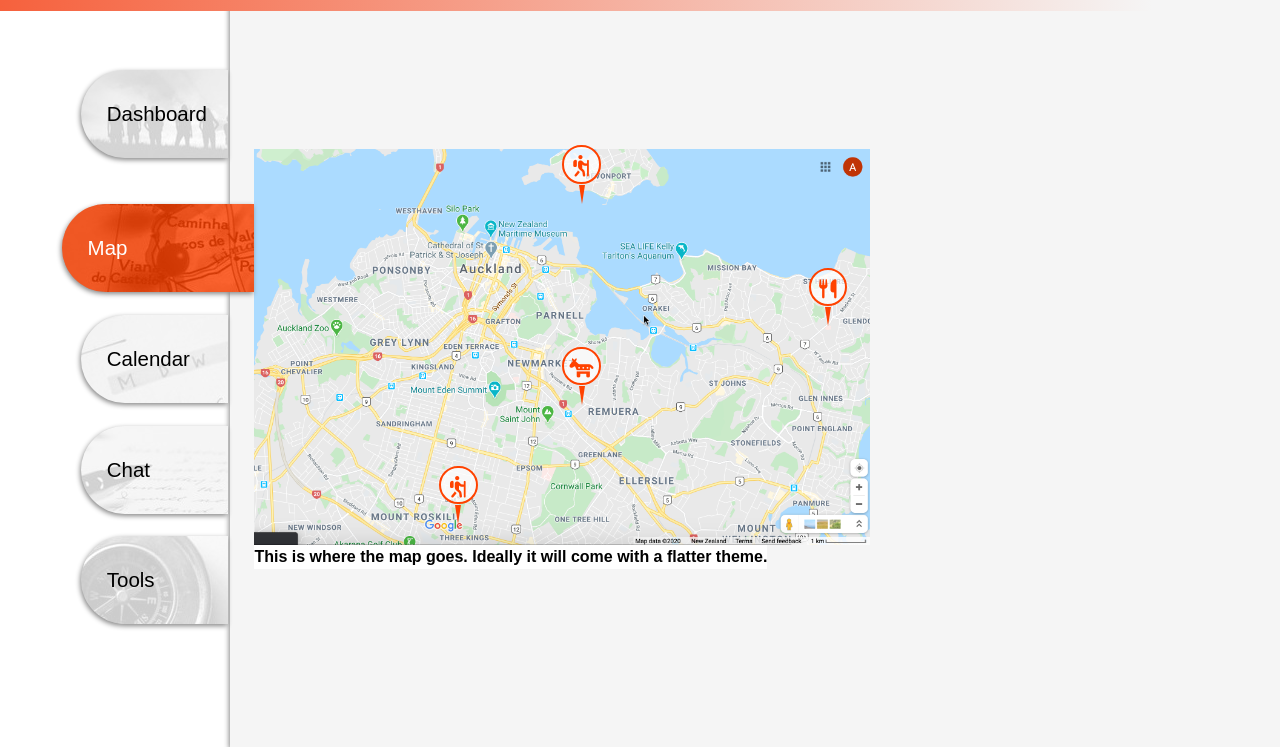
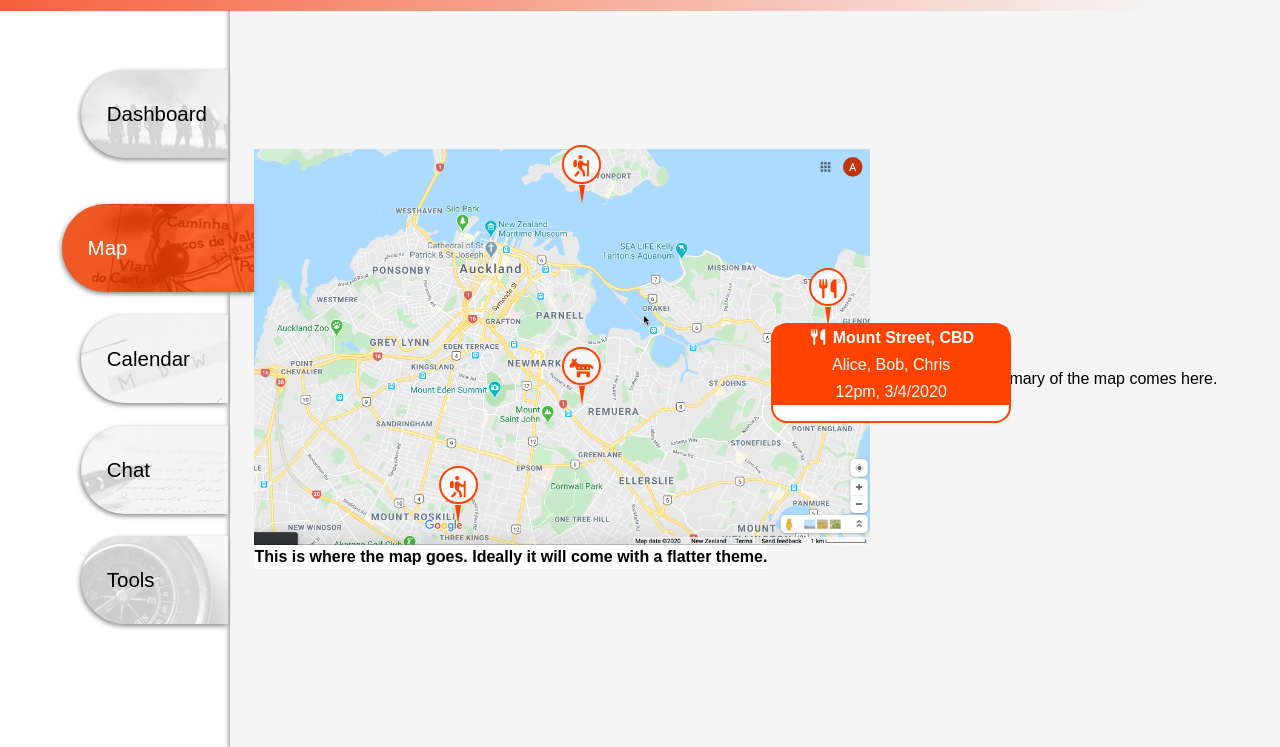
Before and after one commit to niuniuanran/TripTimeUISketch, a website: page index.html in a window 1280 px wide. Shown: the part 53-800 px from the top of the page. Drawn offline with Linux system fonts and the light colour scheme; a web font is replaced by a local one.

Commit message:
map info tag styled

```diff
--- a/index.html
+++ b/index.html
@@ -13,7 +13,7 @@
     <meta name="viewport" content="width=device-width, initial-scale=1.0">
     <link rel="stylesheet" href="dist/tailwind-built.css">
     <link rel="stylesheet" href="src/map-bubble.module.css">
-    <link rel="stylesheet" href="src/info-item.module.css">
+    <link rel="stylesheet" href="src/info-container.module.css">
     <link rel="stylesheet" href="src/page-tag.module.css">
 
 </head>
@@ -76,30 +76,39 @@
             ></i></div>
         </div>
     </div>
-    <div class="infos-container relative">
-        <div class="info-item">
-            <table class="info-table">
+        <div class="place-info-item active-info-item info-item-unfold">
+            <table class="place-info-table">
                 <thead class="info-table-head">
+                <tr>
+                    <th>
+                        <i class="fa fa-utensils"></i> Mount Street, CBD
+                    </th>
+                </tr>
+                </thead>
+                <tbody>
+                <tr>
+                    <td>Alice, Bob, Chris</td>
+                </tr>
+                <tr>
+                    <td>
+                        12pm, 3/4/2020
+                    </td>
+                </tr>
+                </tbody>
+            </table>
+            <div class="place-notes">
+                <div class="place-note">
 
-                </thead>
 
-            </table>
-            <div class="info-notes">
+                </div>
 
             </div>
-        </div>
 
-        <div class="info-item">
-            <table class="info-table">
-                <thead class="info-table-head">
 
-                </thead>
+    </div>
 
-            </table>
-            <div class="info-notes">
-
-            </div>
-        </div>
+    <div class="map-summary">
+        Some summary of the map comes here.
 
     </div>
 
--- /dev/null
+++ b/src/info-container.module.css
@@ -0,0 +1,53 @@
+.map-summary{
+    display: flex;
+    flex-direction: column;
+    align-items: center;
+    justify-content: center;
+    height: calc(100vh - 4rem);
+    position: relative;
+    top: 4rem;
+
+}
+
+.place-info-item {
+    border: 2px solid var(--trip-orange);
+    display: grid;
+    width: 15em;
+    margin: 1rem;
+    border-radius: 1rem;
+    position: absolute;
+    top: 45%;
+    left: 50%;
+    background-color: white;
+    z-index: 3;
+}
+
+.place-info-table {
+    border-radius: 0.5rem 0.5rem 0 0;
+    background-color: var(--trip-orange);
+    color: white;
+    text-align: center;
+}
+
+.info-item-fold .place-notes {
+    display: none;
+}
+.info-item-unfold .place-notes {
+    display: flex;
+    flex-direction: row;
+    overflow: auto;
+}
+
+.info-table-head {
+
+}
+
+.info-item-fold {
+    grid-template-rows: 5em 1em;
+    height: 6em;
+}
+.info-item-unfold {
+    grid-template-rows: 5em minmax(1em, 1fr);
+    min-height: fit-content;
+    max-height: 15em;
+}
--- a/src/info-item.module.css
+++ /dev/null
@@ -1,15 +0,0 @@
-.info-item {
-
-}
-
-.info-table{
-
-}
-
-.info-notes{
-
-}
-
-.info-table-head{
-
-}
```
